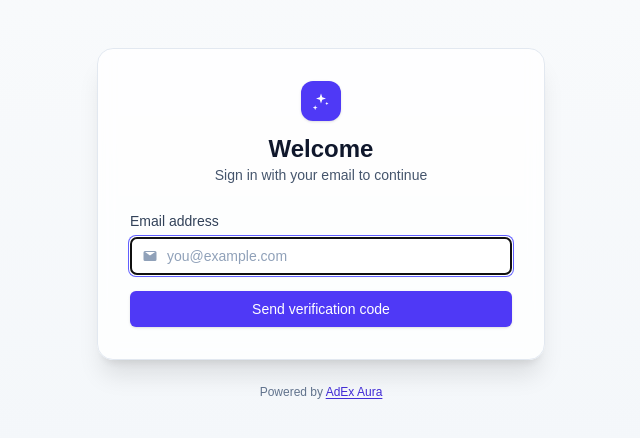
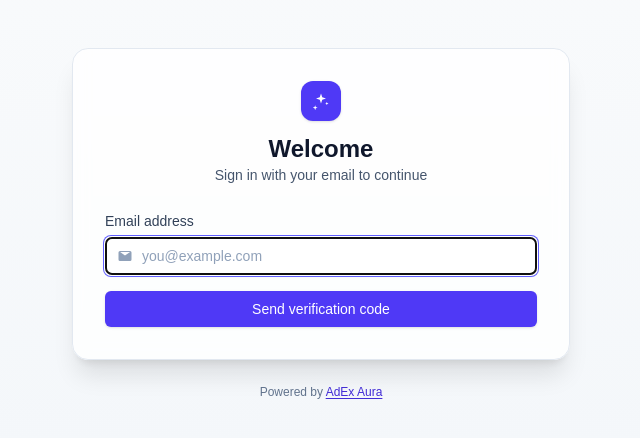
Before and after one commit to parch0n/Isaura, a Next.js app: page /login in a window 1280 px wide. Shown: the top 438 px of the page, without its empty margins (319-959 px from the left). Built offline with nearby package versions, Linux system fonts and the light colour scheme.

Commit message:
fix: make global width wider

```diff
--- a/src/app/login/page.tsx
+++ b/src/app/login/page.tsx
@@ -81,7 +81,7 @@ export default function Login() {
 
   return (
     <div className={`min-h-screen flex items-start justify-center ${isDark ? 'bg-gradient-to-b from-slate-900 to-black' : 'bg-gradient-to-b from-slate-50 to-slate-100'} pt-12 pb-8 px-4 sm:px-6 lg:px-8`}>
-      <div className="w-full max-w-md">
+  <div className="w-full max-w-[498px]">
         <div className={`rounded-2xl shadow-xl overflow-hidden backdrop-blur-sm border ${isDark ? 'bg-slate-900/80 border-slate-700' : 'bg-white/80 border-slate-200'}`}>
           <div className="p-8">
             <div className="text-center mb-6">
--- a/src/app/page.tsx
+++ b/src/app/page.tsx
@@ -501,7 +501,7 @@ export default function Home() {
         <div
           className={`fixed inset-x-0 top-2 z-[100] ${theme === "dark" ? "bg-slate-900/80 backdrop-blur" : "bg-slate-50/80 backdrop-blur"}`}
         >
-          <div className="max-w-2xl mx-auto">
+          <div className="max-w-[772px] mx-auto">
             <div className="flex items-center justify-between py-1">
               <div className="flex items-center gap-2 text-sm">
                 {/* eslint-disable-next-line @next/next/no-img-element */}
@@ -556,7 +556,7 @@ export default function Home() {
           </div>
         </div>
 
-        <div className="relative max-w-2xl mx-auto mt-8">
+  <div className="relative max-w-[772px] mx-auto mt-8">
           {/* Page-level header with email on the left and actions on the right */}
           {/* badges moved inside card container (component corners) */}
 
@@ -1714,7 +1714,7 @@ export default function Home() {
       </div>
       {/* Sticky Footer at bottom */}
       <footer className="mt-auto">
-        <div className="max-w-2xl mx-auto">
+  <div className="max-w-[772px] mx-auto">
           <p
             className={`text-xs text-center ${theme === "dark" ? "text-slate-500" : "text-slate-500"}`}
           >
```
